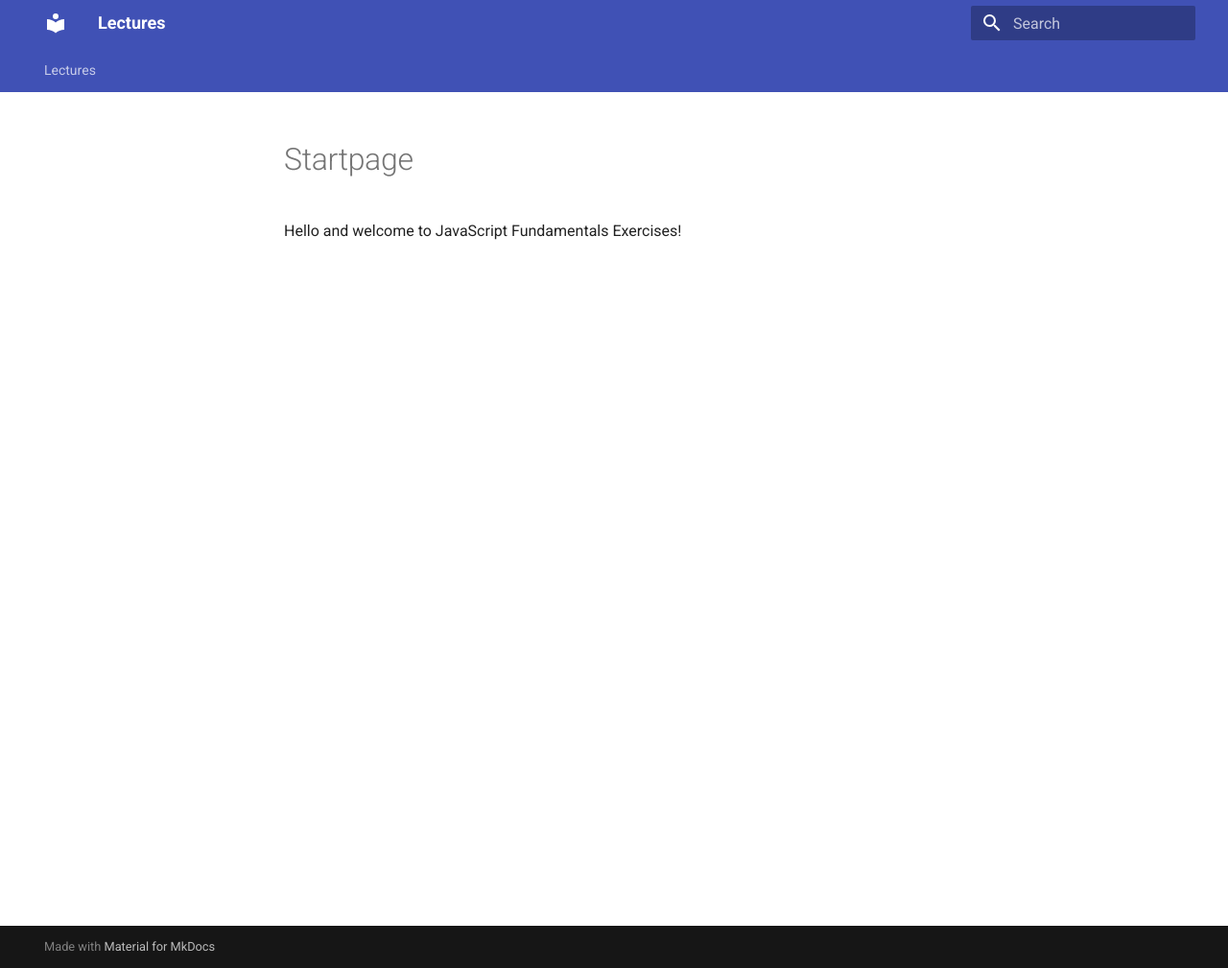
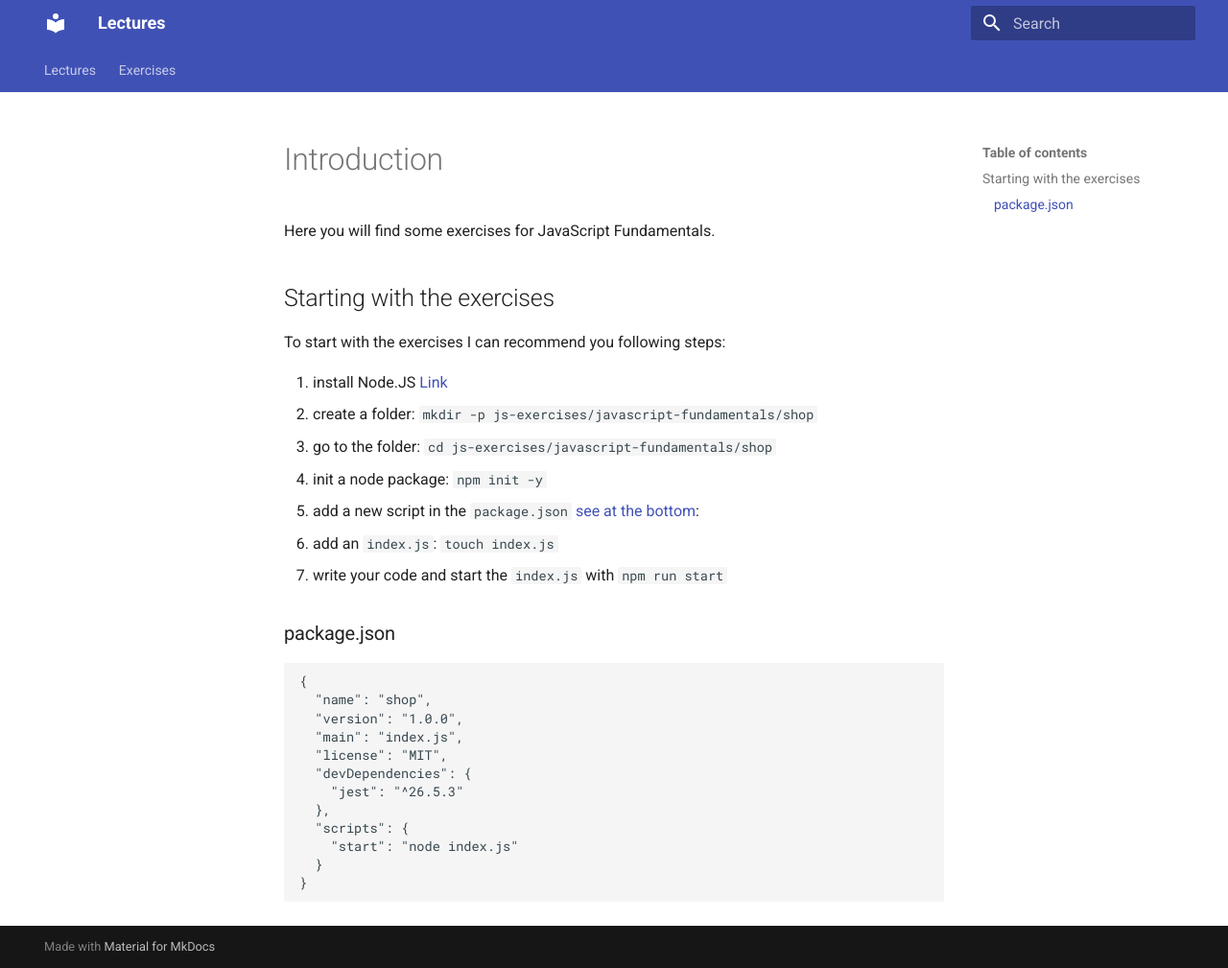
Before and after one commit to bykof/bykof.github.com, an MkDocs documentation site: the page built from docs/exercises/javascript-fundamentals/index.md, in a window 1280 px wide and 1009 px high. Shown: the whole window at 96% size. Built offline with MkDocs 1.6.1 and Material for MkDocs 9.7.7, drawn with Linux system fonts in a browser that asks for light colours.

Commit message:
add exercises

````diff
--- a/docs/exercises/javascript-fundamentals/index.md
+++ b/docs/exercises/javascript-fundamentals/index.md
@@ -1,3 +1,32 @@
-# Startpage
+# Introduction
 
-Hello and welcome to JavaScript Fundamentals Exercises!
+Here you will find some exercises for JavaScript Fundamentals.
+
+## Starting with the exercises
+
+To start with the exercises I can recommend you following steps:
+
+1. install Node.JS [Link](https://nodejs.org/en/)
+2. create a folder: `mkdir -p js-exercises/javascript-fundamentals/shop`
+3. go to the folder: `cd js-exercises/javascript-fundamentals/shop`
+4. init a node package: `npm init -y`
+5. add a new script in the `package.json` [see at the bottom](#packagejson):
+6. add an `index.js`: `touch index.js`
+7. write your code and start the `index.js` with `npm run start`
+
+### package.json
+
+```json
+{
+  "name": "shop",
+  "version": "1.0.0",
+  "main": "index.js",
+  "license": "MIT",
+  "devDependencies": {
+    "jest": "^26.5.3"
+  },
+  "scripts": {
+    "start": "node index.js"
+  }
+}
+```
--- a/mkdocs.yml
+++ b/mkdocs.yml
@@ -50,6 +50,13 @@ nav:
           - lectures/byot/client.md
           - lectures/byot/add-theme.md
           - lectures/byot/implement-the-frontend.md
+  - Exercises:
+      - exercises/index.md
+    #   - JavaScript Fundamentals:
+    #       - exercises/javascript-fundamentals/index.md
+    #       - exercises/javascript-fundamentals/shop/index.md
+    # - Browser API:
+    # - React:
 theme:
   name: material
   features:
````
